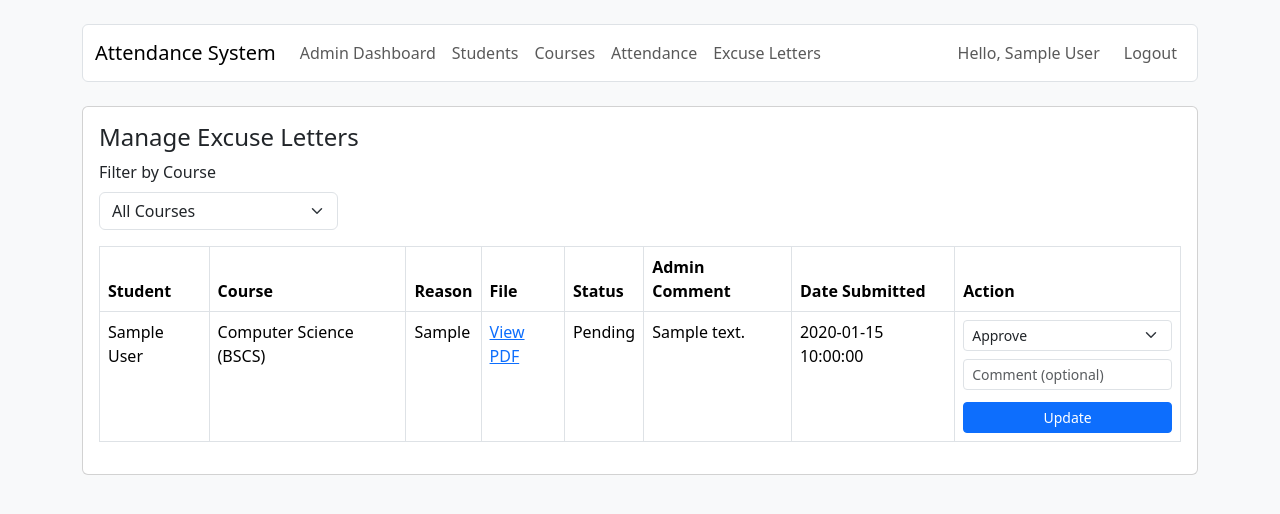
After one commit to eumysimouncastillo/attendance_system-oop, a PHP site: page /admin/excuses.php in a window 1280 px wide. The commit adds this page. Shown: the top 514 px of the page. Run offline with PHP 8.4, Linux system fonts and the light colour scheme; the visitor is signed in with stand-in values (Sample User, id 1); data comes from the database, SQL or seed files in the repository; both versions use the stored data as it was after the commit; tables that the repository leaves empty hold one stand-in row (values such as "Sample post").

Commit message:
excuse letter

```diff
--- /dev/null
+++ b/admin/excuses.php
@@ -0,0 +1,97 @@
+<?php
+// admin/excuses.php
+require_once __DIR__ . '/../partials/header.php';
+require_once __DIR__ . '/../partials/navbar.php';
+require_once __DIR__ . '/../core/Auth.php';
+require_once __DIR__ . '/../models/Excuse.php';
+
+$auth = new Auth();
+$auth->requireRole('admin');
+
+$excuseModel = new Excuse();
+
+// If the admin used the page form and posted here directly, we won't process it — all updates go through core/handleforms.php.
+// But allow a simple status message display:
+$info = '';
+if (isset($_GET['updated'])) {
+    $info = 'Excuse status updated.';
+}
+
+// course filter
+$course_id = isset($_GET['course_id']) && $_GET['course_id'] !== '' ? (int)$_GET['course_id'] : null;
+$excuses = $excuseModel->listAll($course_id);
+
+// fetch courses via PDO (using model accessor)
+$pdo = $excuseModel->getPDO();
+$courses = $pdo->query("SELECT * FROM courses ORDER BY name ASC")->fetchAll();
+?>
+<div class="card">
+  <div class="card-body">
+    <h4>Manage Excuse Letters</h4>
+
+    <?php if ($info): ?>
+      <div class="alert alert-success"><?php echo htmlspecialchars($info); ?></div>
+    <?php endif; ?>
+
+    <form method="GET" class="mb-3">
+      <label class="form-label">Filter by Course</label>
+      <select name="course_id" class="form-select w-auto" onchange="this.form.submit()">
+        <option value="">All Courses</option>
+        <?php foreach ($courses as $c): ?>
+          <option value="<?php echo $c['id']; ?>" <?php if ($course_id === (int)$c['id']) echo 'selected'; ?>>
+            <?php echo htmlspecialchars($c['name'] . ' (' . $c['code'] . ')'); ?>
+          </option>
+        <?php endforeach; ?>
+      </select>
+    </form>
+
+    <table class="table table-bordered">
+      <thead>
+        <tr>
+          <th>Student</th>
+          <th>Course</th>
+          <th>Reason</th>
+          <th>File</th>
+          <th>Status</th>
+          <th>Admin Comment</th>
+          <th>Date Submitted</th>
+          <th>Action</th>
+        </tr>
+      </thead>
+      <tbody>
+        <?php foreach ($excuses as $ex): ?>
+          <tr>
+            <td><?php echo htmlspecialchars($ex['full_name']); ?></td>
+            <td><?php echo htmlspecialchars($ex['course_name'] . ' (' . $ex['course_code'] . ')'); ?></td>
+            <td><?php echo nl2br(htmlspecialchars($ex['reason'])); ?></td>
+            <td>
+              <?php if (!empty($ex['file_path'])): ?>
+                <a href="../<?php echo htmlspecialchars($ex['file_path']); ?>" target="_blank">View PDF</a>
+              <?php else: ?>
+                -
+              <?php endif; ?>
+            </td>
+            <td><?php echo ucfirst($ex['status']); ?></td>
+            <td><?php echo htmlspecialchars($ex['admin_comment'] ?? '-'); ?></td>
+            <td><?php echo htmlspecialchars($ex['created_at']); ?></td>
+            <td>
+              <form method="POST" action="../core/handleforms.php" class="d-flex flex-column gap-2">
+                <input type="hidden" name="action" value="update_excuse_status">
+                <input type="hidden" name="excuse_id" value="<?php echo $ex['id']; ?>">
+                <select name="status" class="form-select form-select-sm">
+                  <option value="approved">Approve</option>
+                  <option value="rejected">Reject</option>
+                </select>
+                <input type="text" name="admin_comment" placeholder="Comment (optional)" class="form-control form-control-sm">
+                <button type="submit" class="btn btn-sm btn-primary mt-1">Update</button>
+              </form>
+            </td>
+          </tr>
+        <?php endforeach; ?>
+      </tbody>
+    </table>
+
+  </div>
+</div>
+
+<?php require_once __DIR__ . '/../partials/footer.php'; ?>
--- /dev/null
+++ b/models/Excuse.php
@@ -0,0 +1,108 @@
+<?php
+// models/Excuse.php
+require_once __DIR__ . '/../core/Database.php';
+
+class Excuse extends Database
+{
+    protected string $table = 'excuse_letters';
+
+    /**
+     * Create a new excuse letter
+     * returns inserted id
+     */
+    public function create(int $student_id, string $reason, ?string $file_path = null): int
+    {
+        $sql = "INSERT INTO {$this->table} (student_id, reason, file_path, status, admin_comment, created_at)
+                VALUES (:student_id, :reason, :file_path, 'pending', NULL, NOW())";
+        $stmt = $this->pdo->prepare($sql);
+        $stmt->execute([
+            'student_id' => $student_id,
+            'reason'     => $reason,
+            'file_path'  => $file_path
+        ]);
+        return (int)$this->pdo->lastInsertId();
+    }
+
+    /**
+     * Get list of excuses submitted by a student
+     */
+    public function getByStudentId(int $student_id): array
+    {
+        $sql = "SELECT e.*, u.full_name, c.name AS course_name, c.code AS course_code
+                FROM {$this->table} e
+                JOIN students s ON s.id = e.student_id
+                JOIN users u ON u.id = s.user_id
+                LEFT JOIN courses c ON c.id = s.course_id
+                WHERE e.student_id = :student_id
+                ORDER BY e.created_at DESC";
+        $stmt = $this->pdo->prepare($sql);
+        $stmt->execute(['student_id' => $student_id]);
+        return $stmt->fetchAll();
+    }
+
+    /**
+     * Admin: list all excuses, optional filter by course_id
+     */
+    public function listAll(?int $course_id = null): array
+    {
+        $sql = "SELECT e.*, u.full_name, c.name AS course_name, c.code AS course_code, s.year_level
+                FROM {$this->table} e
+                JOIN students s ON s.id = e.student_id
+                JOIN users u ON u.id = s.user_id
+                LEFT JOIN courses c ON c.id = s.course_id";
+
+        $params = [];
+        if ($course_id) {
+            $sql .= " WHERE s.course_id = :course_id";
+            $params['course_id'] = $course_id;
+        }
+        $sql .= " ORDER BY e.created_at DESC";
+
+        $stmt = $this->pdo->prepare($sql);
+        $stmt->execute($params);
+        return $stmt->fetchAll();
+    }
+
+    /**
+     * Update status (approved/rejected) and optional admin comment
+     */
+    public function updateStatus(int $id, string $status, ?string $comment = null): bool
+    {
+        $sql = "UPDATE {$this->table}
+                SET status = :status,
+                    admin_comment = :comment,
+                    reviewed_at = NOW(),
+                    updated_at = NOW()
+                WHERE id = :id";
+        $stmt = $this->pdo->prepare($sql);
+        return $stmt->execute([
+            'status'  => $status,
+            'comment' => $comment,
+            'id'      => $id
+        ]);
+    }
+
+    /**
+     * Get single excuse by id
+     */
+    public function getById(int $id)
+    {
+        $sql = "SELECT e.*, u.full_name, c.name AS course_name, c.code AS course_code
+                FROM {$this->table} e
+                JOIN students s ON s.id = e.student_id
+                JOIN users u ON u.id = s.user_id
+                LEFT JOIN courses c ON c.id = s.course_id
+                WHERE e.id = :id LIMIT 1";
+        $stmt = $this->pdo->prepare($sql);
+        $stmt->execute(['id' => $id]);
+        return $stmt->fetch();
+    }
+
+    /**
+     * Expose PDO in case a page needs to run app-level queries (e.g. fetch courses)
+     */
+    public function getPDO(): \PDO
+    {
+        return $this->pdo;
+    }
+}
--- a/partials/navbar.php
+++ b/partials/navbar.php
@@ -19,9 +19,11 @@ $role = $_SESSION['role'] ?? null;
           <li class="nav-item"><a class="nav-link" href="/attendance_system-oop/admin/students.php">Students</a></li>
           <li class="nav-item"><a class="nav-link" href="/attendance_system-oop/admin/courses.php">Courses</a></li>
           <li class="nav-item"><a class="nav-link" href="/attendance_system-oop/admin/attendance.php">Attendance</a></li>
+          <li class="nav-item"><a class="nav-link" href="/attendance_system-oop/admin/excuses.php">Excuse Letters</a></li>
         <?php elseif ($loggedIn && $role === 'student'): ?>
           <li class="nav-item"><a class="nav-link" href="/attendance_system-oop/student/dashboard.php">Student Dashboard</a></li>
           <li class="nav-item"><a class="nav-link" href="/attendance_system-oop/student/attendance.php">Attendance</a></li>
+          <li class="nav-item"><a class="nav-link" href="/attendance_system-oop/student/submit_excuse.php">Excuse Letters</a></li>
         <?php endif; ?>
       </ul>
 
```
Also changed, not shown: core/handleforms.php (added, +100 -0 lines), schema.sql (+14 -0 lines), student/submit_excuse.php (added, +100 -0 lines), 2 other files.
